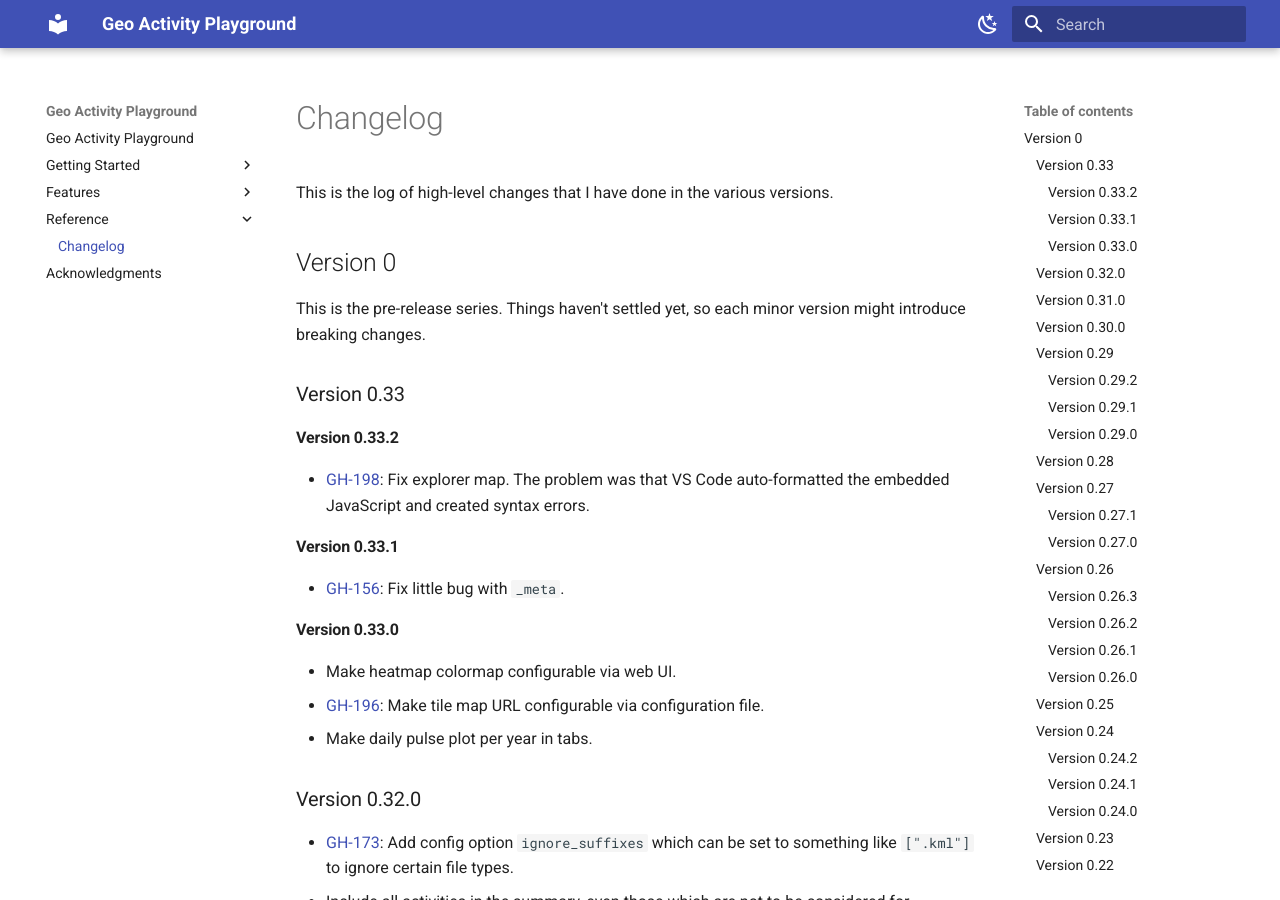
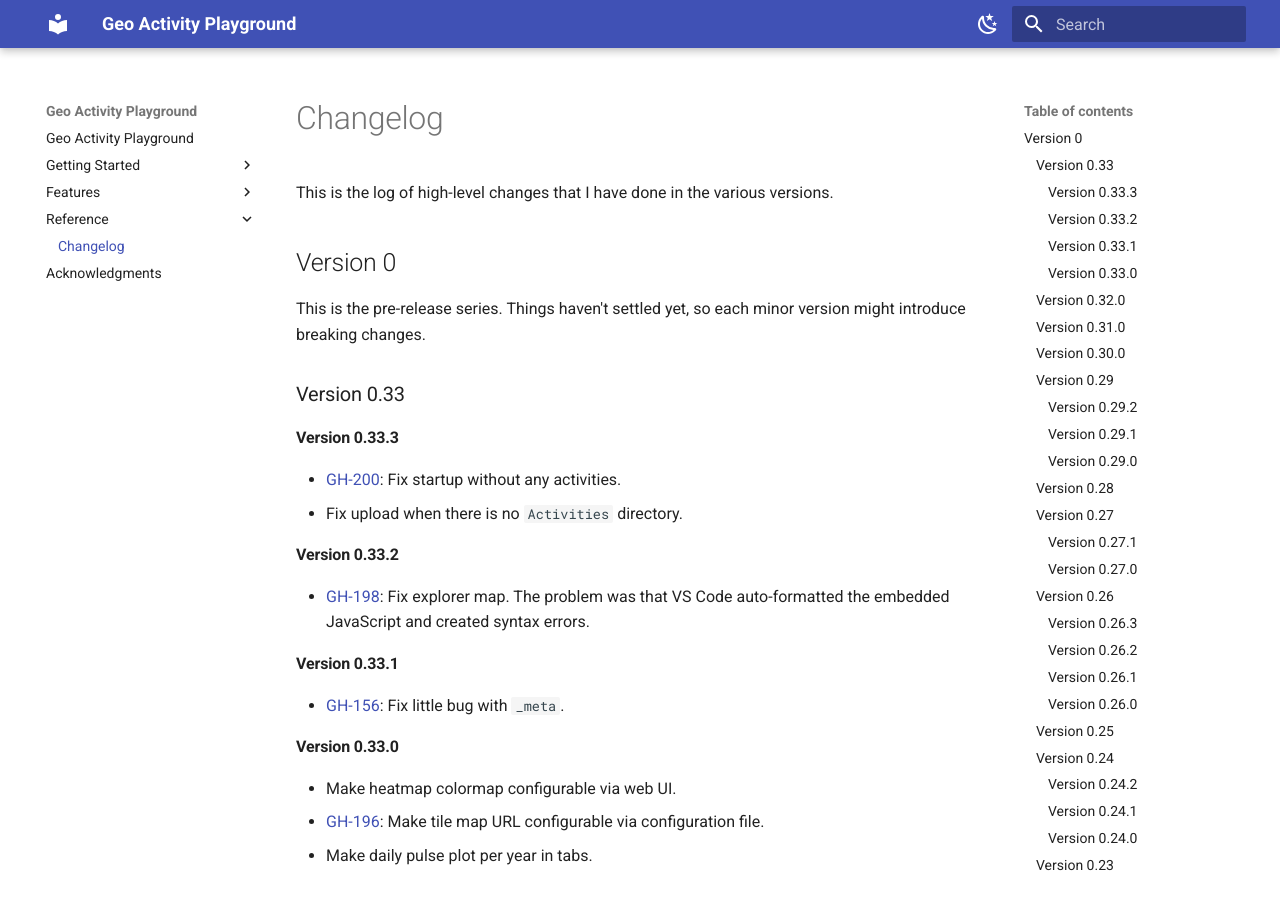
Before and after one commit to martin-ueding/geo-activity-playground, an MkDocs documentation site: the page built from docs/reference/changelog.md, in a window 1280 px wide and 900 px high. Built offline with MkDocs 1.6.1 and Material for MkDocs 9.7.7, drawn with Linux system fonts in a browser that asks for light colours.

Commit message:
Changelog entry

```diff
--- a/docs/reference/changelog.md
+++ b/docs/reference/changelog.md
@@ -7,6 +7,11 @@ This is the log of high-level changes that I have done in the various versions.
 This is the pre-release series. Things haven't settled yet, so each minor version might introduce breaking changes.
 
 ### Version 0.33
+
+#### Version 0.33.3
+
+- [GH-200](https://github.com/martin-ueding/geo-activity-playground/issues/200): Fix startup without any activities.
+- Fix upload when there is no `Activities` directory.
 
 #### Version 0.33.2
 
```
